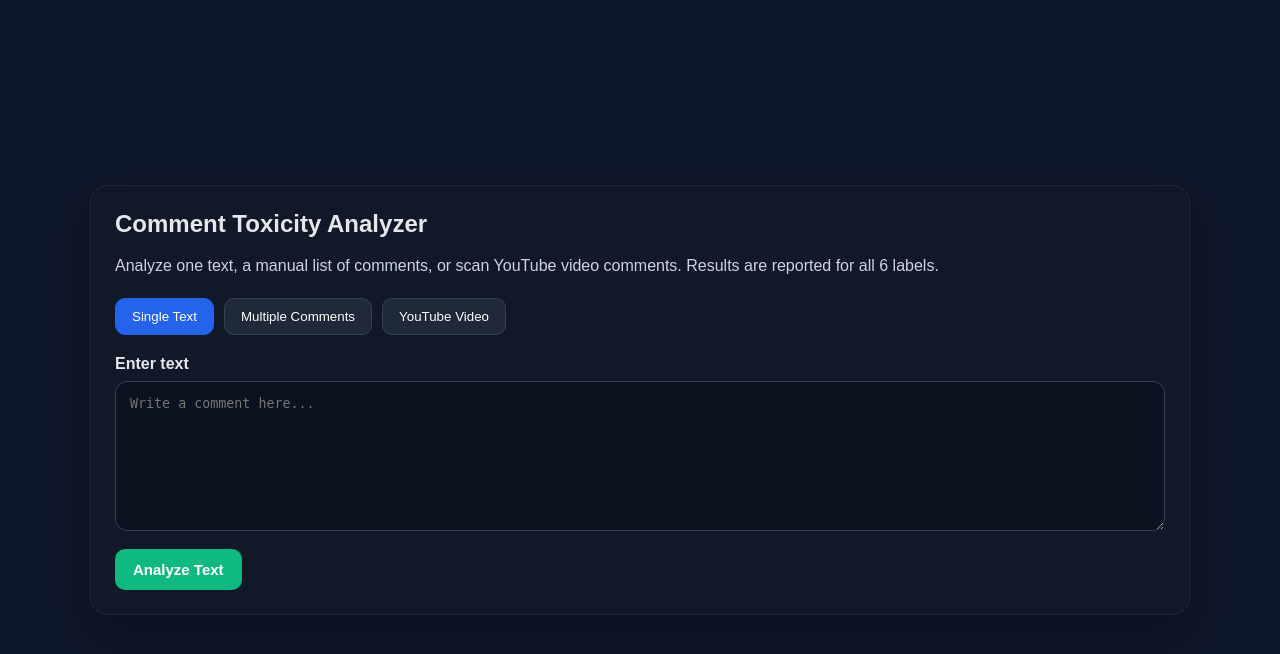
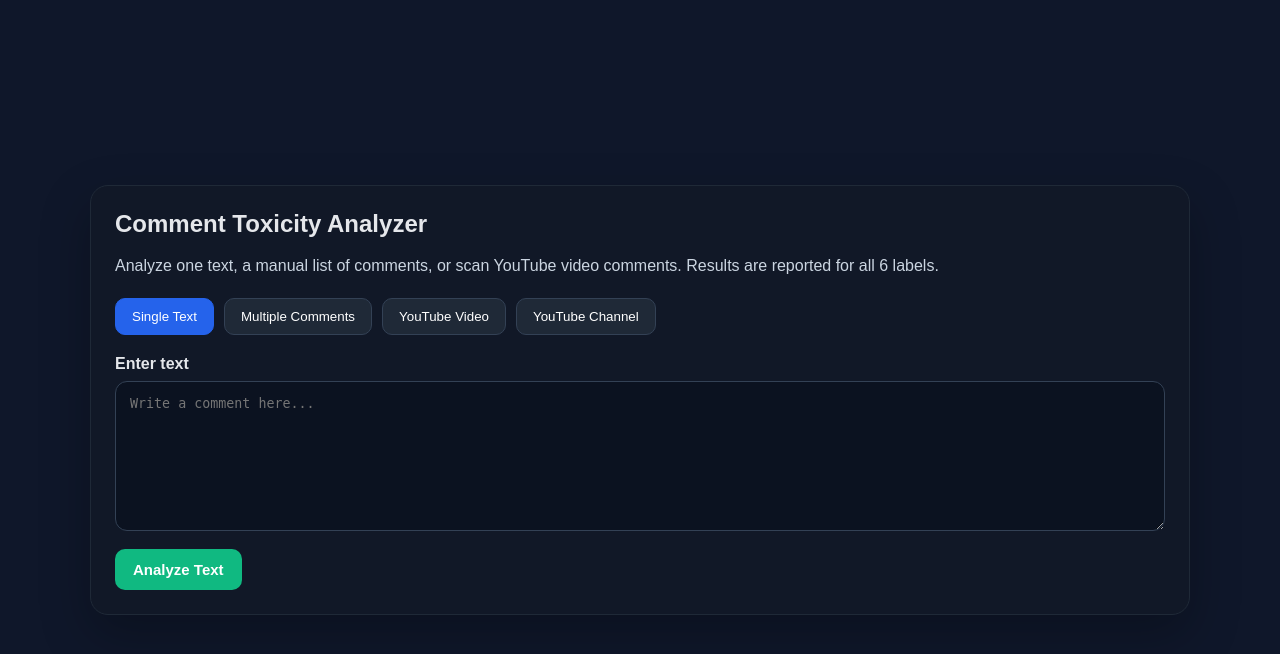
Before and after one commit to Drako59/Toxic_detector_bret_model, a Flask app: page / in a window 1280 px wide. Shown: the top 654 px of the page. Run offline with Flask 3, Linux system fonts and the light colour scheme.

Commit message:
added working channel scanning

```diff
--- a/toxicity_demo_project/app.py
+++ b/toxicity_demo_project/app.py
@@ -2,14 +2,13 @@ from flask import Flask, render_template, request, jsonify
 import os
 import re
 from urllib.parse import urlparse, parse_qs
-
 import requests
 import torch
 from transformers import BertTokenizer, BertForSequenceClassification
 
 app = Flask(__name__)
 
-MODEL_PATH = "./toxic_bert_model"
+MODEL_PATH = r"C:\Users\maxka\Downloads\toxicity_demo_project\toxicity_demo_project\toxic_bert_model"
 YOUTUBE_API_KEY = "AIzaSyCkKXroQMhWWAdR_b7aFIIwUhdZEJnSvGg"
 
 LABELS = [
@@ -316,5 +315,229 @@ def analyze_youtube():
     })
 
 
+def parse_channel_input(channel_input):
+    value = (channel_input or "").strip()
+    if not value:
+        return None, None, None
+
+    if re.fullmatch(r"UC[A-Za-z0-9_-]{22}", value):
+        return value, None, None
+
+    try:
+        parsed = urlparse(value)
+    except Exception:
+        return None, None, None
+
+    host = (parsed.netloc or "").lower()
+    path = (parsed.path or "").strip("/")
+
+    if "youtube.com" not in host and "youtu.be" not in host:
+        return None, None, None
+
+    if path.startswith("channel/"):
+        parts = path.split("/")
+        if len(parts) > 1:
+            return parts[1], None, None
+
+    if path.startswith("user/"):
+        parts = path.split("/")
+        if len(parts) > 1:
+            return None, parts[1], None
+
+    if path.startswith("@"):
+        return None, None, path[1:]
+
+    return None, None, None
+
+
+def resolve_channel_id(channel_input):
+    direct_channel_id, username, handle = parse_channel_input(channel_input)
+    if direct_channel_id:
+        return direct_channel_id
+
+    if not YOUTUBE_API_KEY:
+        raise ValueError("Missing YOUTUBE_API_KEY environment variable.")
+
+    if username:
+        params = {"part": "id", "forUsername": username, "key": YOUTUBE_API_KEY}
+        response = requests.get("https://www.googleapis.com/youtube/v3/channels", params=params, timeout=25)
+        data = response.json() if response.content else {}
+        if response.status_code != 200:
+            message = data.get("error", {}).get("message", "YouTube API request failed.")
+            raise ValueError(message)
+        items = data.get("items", [])
+        return items[0].get("id") if items else None
+
+    if handle:
+        params = {"part": "id", "forHandle": handle, "key": YOUTUBE_API_KEY}
+        response = requests.get("https://www.googleapis.com/youtube/v3/channels", params=params, timeout=25)
+        data = response.json() if response.content else {}
+        if response.status_code != 200:
+            message = data.get("error", {}).get("message", "YouTube API request failed.")
+            raise ValueError(message)
+        items = data.get("items", [])
+        return items[0].get("id") if items else None
+
+    return None
+
+
+def get_channel_latest_videos(channel_id, max_videos=5):
+    videos = []
+    next_page_token = None
+
+    while len(videos) < max_videos:
+        batch_size = min(50, max_videos - len(videos))
+        params = {
+            "part": "snippet",
+            "channelId": channel_id,
+            "type": "video",
+            "order": "date",
+            "maxResults": batch_size,
+            "key": YOUTUBE_API_KEY
+        }
+        if next_page_token:
+            params["pageToken"] = next_page_token
+
+        response = requests.get("https://www.googleapis.com/youtube/v3/search", params=params, timeout=25)
+        data = response.json() if response.content else {}
+        if response.status_code != 200:
+            message = data.get("error", {}).get("message", "YouTube API request failed.")
+            raise ValueError(message)
+
+        for item in data.get("items", []):
+            video_id = item.get("id", {}).get("videoId")
+            title = item.get("snippet", {}).get("title", "").strip()
+            if video_id:
+                videos.append({"videoId": video_id, "title": title})
+                if len(videos) >= max_videos:
+                    break
+
+        next_page_token = data.get("nextPageToken")
+        if not next_page_token:
+            break
+
+    return videos
+
+def get_channel_metadata(channel_id):
+    params = {
+        "part": "snippet,statistics",
+        "id": channel_id,
+        "key": YOUTUBE_API_KEY
+    }
+    response = requests.get("https://www.googleapis.com/youtube/v3/channels", params=params, timeout=25)
+    data = response.json() if response.content else {}
+    if response.status_code != 200:
+        message = data.get("error", {}).get("message", "YouTube API request failed.")
+        raise ValueError(message)
+    items = data.get("items", [])
+    if not items:
+        return {}
+    channel = items[0]
+    snippet = channel.get("snippet", {})
+    statistics = channel.get("statistics", {})
+    return {
+        "channelId": channel_id,
+        "title": snippet.get("title"),
+        "subscriberCount": int(statistics.get("subscriberCount", 0)),
+        "videoCount": int(statistics.get("videoCount", 0)),
+        "viewCount": int(statistics.get("viewCount", 0)),
+    }
+
+@app.route("/analyze-youtube-channel", methods=["POST"])
+def analyze_youtube_channel():
+    data = request.get_json(force=True)
+    channel_input = (data.get("channelUrl") or "").strip()
+    max_videos = int(data.get("maxVideos", 5))
+    max_comments_per_video = int(data.get("maxCommentsPerVideo", 50))
+
+    if not channel_input:
+        return jsonify({"error": "channelUrl is required"}), 400
+
+    if max_videos < 1 or max_videos > 20:
+        return jsonify({"error": "maxVideos must be between 1 and 20"}), 400
+
+    if max_comments_per_video < 1 or max_comments_per_video > 500:
+        return jsonify({"error": "maxCommentsPerVideo must be between 1 and 500"}), 400
+
+    try:
+        channel_id = resolve_channel_id(channel_input)
+        if not channel_id:
+            return jsonify({"error": "Could not resolve channel ID from the provided input."}), 400
+
+        channel_meta = get_channel_metadata(channel_id)
+        latest_videos = get_channel_latest_videos(channel_id, max_videos=max_videos)
+    except ValueError as e:
+        return jsonify({"error": str(e)}), 400
+    except requests.RequestException:
+        return jsonify({"error": "Could not connect to the YouTube API."}), 502
+
+    if not latest_videos:
+        return jsonify({"error": "No recent videos were found for this channel."}), 404
+
+    channel_comments = []
+    per_video_results = []
+
+    for video in latest_videos:
+        video_url = f"https://www.youtube.com/watch?v={video['videoId']}"
+        try:
+            _, comments = get_youtube_comments(video_url, max_comments=max_comments_per_video)
+        except Exception:
+            comments = []
+
+        if comments:
+            per_comment_scores = model.predict_scores(comments)
+            label_percentages = aggregate_label_percentages(per_comment_scores, threshold=50.0)
+            overall_toxic_percent = round(
+                sum(1 for scores in per_comment_scores if any(v >= 50.0 for v in scores.values())) / len(per_comment_scores) * 100,
+                2
+            )
+            sample_comments = []
+            for comment, scores in zip(comments, per_comment_scores):
+                summary = summarize_scores(scores)
+                sample_comments.append({
+                    "comment": comment,
+                    "overallToxic": summary["overallToxic"],
+                    "activeLabels": summary["activeLabels"],
+                    "labelScores": scores
+                })
+        else:
+            label_percentages = {label: 0.0 for label in LABELS}
+            overall_toxic_percent = 0.0
+            sample_comments = []
+
+        per_video_results.append({
+            "videoId": video["videoId"],
+            "title": video["title"],
+            "totalComments": len(comments),
+            "overallToxicPercent": overall_toxic_percent,
+            "labelPercentages": label_percentages,
+            "results": sample_comments
+        })
+        channel_comments.extend(comments)
+
+    if channel_comments:
+        channel_scores = model.predict_scores(channel_comments)
+        channel_label_percentages = aggregate_label_percentages(channel_scores, threshold=50.0)
+        channel_overall_toxic_percent = round(
+            sum(1 for scores in channel_scores if any(v >= 50.0 for v in scores.values())) / len(channel_scores) * 100,
+            2
+        )
+    else:
+        channel_label_percentages = {label: 0.0 for label in LABELS}
+        channel_overall_toxic_percent = 0.0
+
+    return jsonify({
+        "mode": "youtube_channel",
+        "channel": channel_meta,
+        "videosRequested": max_videos,
+        "commentsRequestedPerVideo": max_comments_per_video,
+        "videosScanned": len(per_video_results),
+        "totalCommentsScanned": len(channel_comments),
+        "overallToxicPercent": channel_overall_toxic_percent,
+        "labelPercentages": channel_label_percentages,
+        "videos": per_video_results
+    })
+
+
 if __name__ == "__main__":
     app.run(debug=True)
--- a/toxicity_demo_project/static/script.js
+++ b/toxicity_demo_project/static/script.js
@@ -2,7 +2,8 @@ const tabs = document.querySelectorAll(".tab");
 const panels = {
     single: document.getElementById("single-panel"),
     batch: document.getElementById("batch-panel"),
-    youtube: document.getElementById("youtube-panel")
+    youtube: document.getElementById("youtube-panel"),
+    youtubeChannel: document.getElementById("youtubeChannel-panel")
 };
 
 tabs.forEach(tab => {
@@ -19,6 +20,7 @@ tabs.forEach(tab => {
 document.getElementById("singleBtn").addEventListener("click", analyzeSingle);
 document.getElementById("batchBtn").addEventListener("click", analyzeBatch);
 document.getElementById("youtubeBtn").addEventListener("click", analyzeYoutube);
+document.getElementById("youtubeChannelBtn").addEventListener("click", analyzeYoutubeChannel);
 
 async function analyzeSingle() {
     const text = document.getElementById("singleText").value.trim();
@@ -123,6 +125,83 @@ async function analyzeBatch() {
     }
 }
 
+
+async function analyzeYoutubeChannel() {
+    const channelUrl = document.getElementById("youtubeChannelUrl").value.trim();
+    const maxVideos = parseInt(document.getElementById("youtubeMaxVideos").value, 10) || 5;
+    const maxComments = parseInt(document.getElementById("youtubeChannelMaxComments").value, 10) || 100;
+
+    const summary = document.getElementById("youtubeChannelSummary");
+    const labelsWrap = document.getElementById("youtubeChannelLabels");
+    const tableWrap = document.getElementById("youtubeChannelTableWrap");
+    const tableBody = document.getElementById("youtubeChannelTableBody");
+
+    if (!channelUrl) {
+        summary.classList.remove("hidden");
+        summary.innerHTML = "Please enter a YouTube channel link.";
+        labelsWrap.classList.add("hidden");
+        tableWrap.classList.add("hidden");
+        return;
+    }
+
+    summary.classList.remove("hidden");
+    summary.innerHTML = "Fetching latest channel videos, comments, and analyzing them...";
+    labelsWrap.classList.add("hidden");
+    tableWrap.classList.add("hidden");
+    tableBody.innerHTML = "";
+
+    try {
+        const response = await fetch("/analyze-youtube-channel", {
+            method: "POST",
+            headers: {"Content-Type": "application/json"},
+            body: JSON.stringify({ channelUrl, maxVideos, maxCommentsPerVideo: maxComments })
+        });
+
+        const data = await response.json();
+        if (!response.ok) {
+            summary.innerHTML = escapeHtml(data.error || "Something went wrong.");
+            return;
+        }
+
+        summary.innerHTML = `
+            <h3>YouTube Channel Scan Summary</h3>
+            <div class="summary-grid">
+                <div class="metric">Channel<strong>${escapeHtml(data.channel?.title || "Unknown")}</strong></div>
+                <div class="metric">Videos Scanned<strong>${data.videosScanned}</strong></div>
+                <div class="metric">Comments Scanned<strong>${data.totalCommentsScanned}</strong></div>
+                <div class="metric">Overall Toxic %<strong>${data.overallToxicPercent}%</strong></div>
+            </div>
+        `;
+
+        labelsWrap.innerHTML = renderLabelCards(data.labelPercentages, true);
+        labelsWrap.classList.remove("hidden");
+
+        data.videos.forEach((item) => {
+            const sortedLabels = Object.entries(item.labelPercentages || {})
+                .sort((a, b) => b[1] - a[1])
+                .slice(0, 3)
+                .filter(([, value]) => value > 0)
+                .map(([label, value]) => `${escapeHtml(label)} (${Number(value).toFixed(1)}%)`)
+                .join(", ");
+            const tr = document.createElement("tr");
+            tr.innerHTML = `
+                <td>
+                    <div><strong>${escapeHtml(item.title || "Untitled")}</strong></div>
+                    <div class="muted">${escapeHtml(item.videoId)}</div>
+                </td>
+                <td>${item.totalComments}</td>
+                <td>${item.overallToxicPercent}%</td>
+                <td>${sortedLabels || '<span class="badge safe">None</span>'}</td>
+            `;
+            tableBody.appendChild(tr);
+        });
+
+        tableWrap.classList.remove("hidden");
+    } catch (error) {
+        summary.innerHTML = "Could not connect to backend.";
+    }
+}
+
 async function analyzeYoutube() {
     const videoUrl = document.getElementById("youtubeUrl").value.trim();
     const maxComments = parseInt(document.getElementById("youtubeMaxComments").value, 10) || 100;
@@ -209,6 +288,8 @@ function renderLabelCards(labelMap, asPercentSummary = false) {
     }).join("");
 }
 
+
+
 function escapeHtml(text) {
     return String(text)
         .replaceAll("&", "&amp;")
--- a/toxicity_demo_project/static/style.css
+++ b/toxicity_demo_project/static/style.css
@@ -200,3 +200,9 @@ th, td {
 .muted {
     color: #94a3b8;
 }
+.panel-note {
+    margin-top: -4px;
+    margin-bottom: 12px;
+    color: #93c5fd;
+    font-size: 13px;
+}
--- a/toxicity_demo_project/templates/index.html
+++ b/toxicity_demo_project/templates/index.html
@@ -4,7 +4,7 @@
     <meta charset="UTF-8">
     <meta name="viewport" content="width=device-width, initial-scale=1.0">
     <title>Comment Toxicity Analyzer</title>
-    <link rel="stylesheet" href="{{ url_for('static', filename='style.css') }}">
+    <link rel="stylesheet" href="{{ url_for('static', filename='style.css', v='20260419') }}">
 </head>
 <body>
     <main class="container">
@@ -19,6 +19,7 @@
                 <button class="tab active" data-tab="single">Single Text</button>
                 <button class="tab" data-tab="batch">Multiple Comments</button>
                 <button class="tab" data-tab="youtube">YouTube Video</button>
+                <button class="tab" data-tab="youtubeChannel">YouTube Channel</button>
             </div>
 
             <div id="single-panel" class="panel active">
@@ -73,12 +74,46 @@
                     </table>
                 </div>
             </div>
+
+            <div id="youtubeChannel-panel" class="panel">
+                <label for="youtubeChannelUrl">YouTube channel link (or channel ID)</label>
+                <input id="youtubeChannelUrl" class="text-input" placeholder="https://www.youtube.com/@channelname or UC..." />
+                <p class="panel-note">This is an additional mode and does not replace single-video scanning.</p>
+
+                <label for="youtubeMaxVideos" class="top-gap">How many latest videos to scan</label>
+                <input id="youtubeMaxVideos" class="text-input small" type="number" min="1" max="20" value="5" />
+
+                <label for="youtubeChannelMaxComments" class="top-gap">How many comments per video to scan</label>
+                <input id="youtubeChannelMaxComments" class="text-input small" type="number" min="1" max="500" value="100" />
+
+                <button id="youtubeChannelBtn" class="action-btn top-gap">Scan Channel Comments</button>
+
+                <div id="youtubeChannelSummary" class="result-box hidden"></div>
+                <div id="youtubeChannelLabels" class="labels-grid hidden"></div>
+
+                <div id="youtubeChannelTableWrap" class="hidden">
+                    <table>
+                        <thead>
+                            <tr>
+                                <th>Video</th>
+                                <th>Comments Scanned</th>
+                                <th>Overall Toxic %</th>
+                                <th>Top Triggered Labels</th>
+                            </tr>
+                        </thead>
+                        <tbody id="youtubeChannelTableBody"></tbody>
+                    </table>
+                </div>
+            </div>
+
         </section>
+
+
     </main>
 
     <script>
         window.ALL_LABELS = {{ labels|tojson|safe }};
     </script>
-    <script src="{{ url_for('static', filename='script.js') }}"></script>
+    <script src="{{ url_for('static', filename='script.js', v='20260419') }}"></script>
 </body>
 </html>
```
